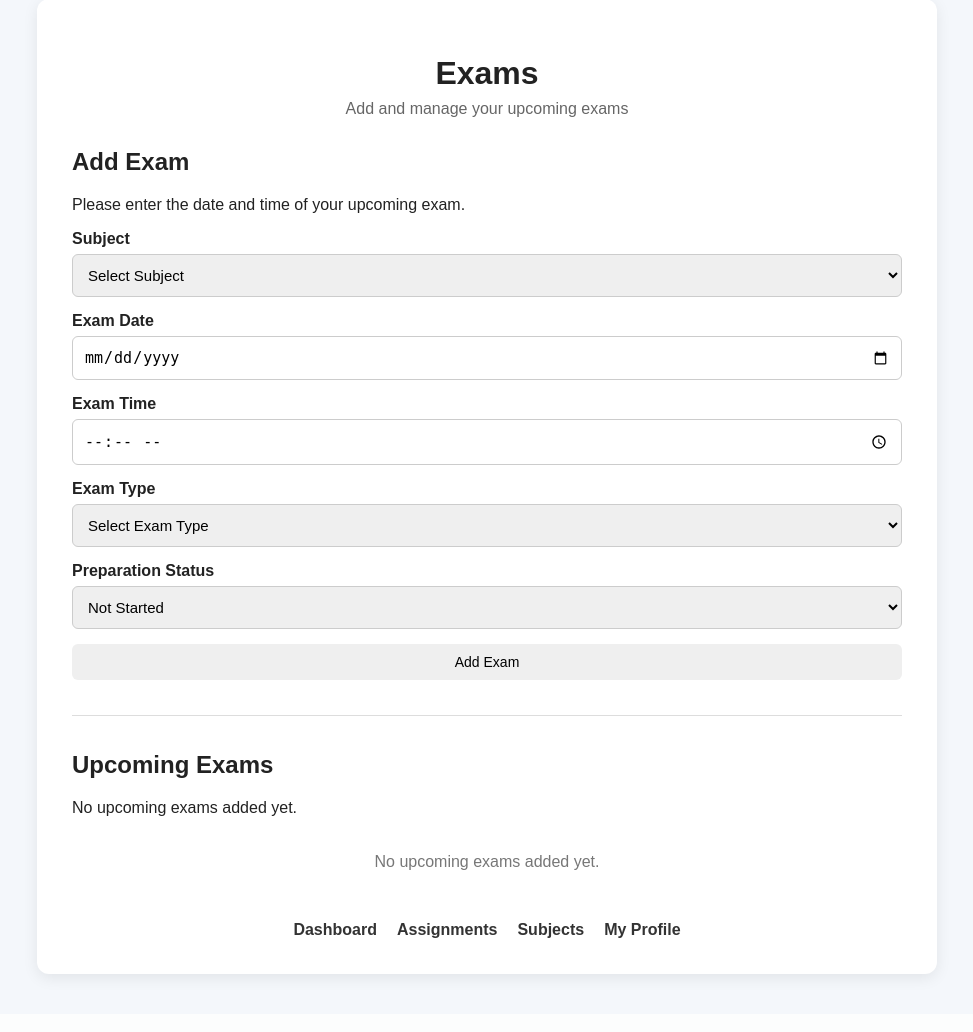
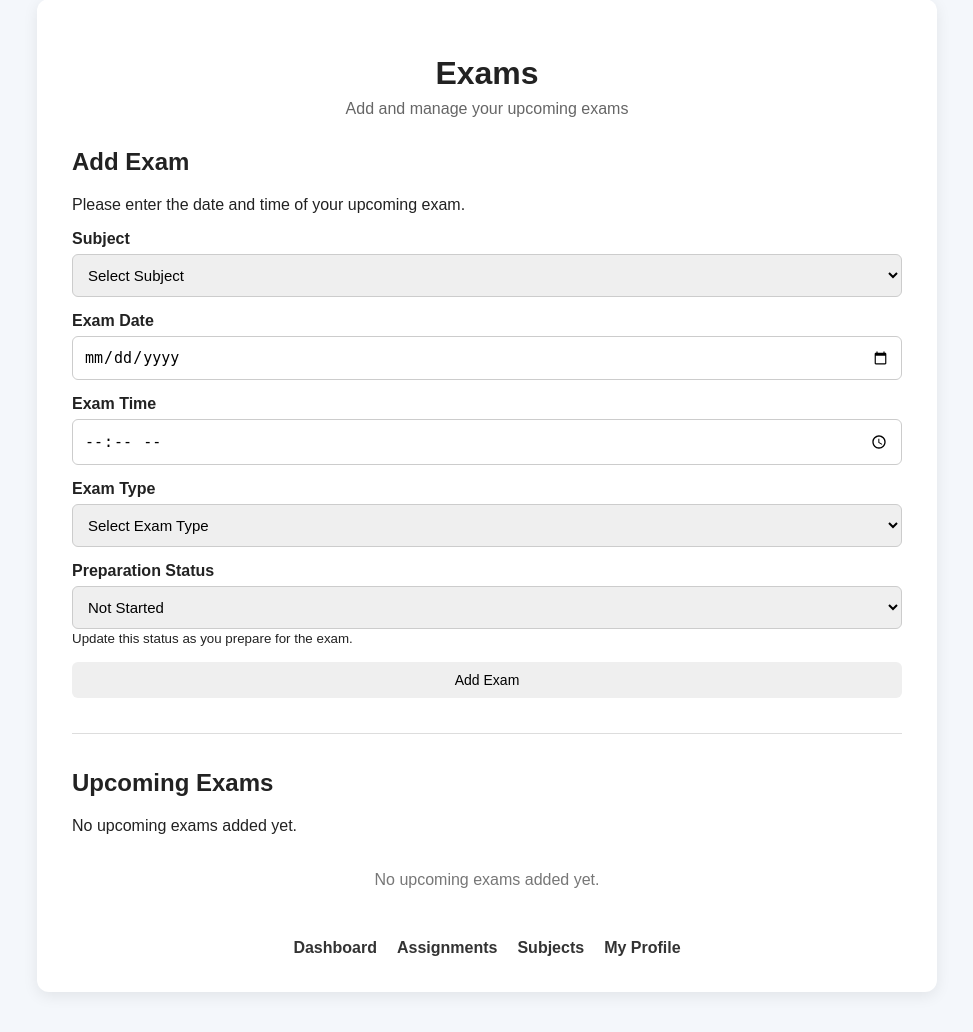
Before and after one commit to ganeshvibhuti30-prog/Student-Study-Planner, a Flask app: page /exams in a window 1280 px wide. Shown: the part 41-1073 px from the top of the page, without its empty margins (153-1126 px from the left). Before the commit the page ends 1024 px from the top, so only its background shows below. Run offline with Flask 3, Linux system fonts and the light colour scheme; the visitor is signed in with stand-in values (Sample User, id 1); data that the repository does not hold is empty.

Commit message:
Add preparation status guidance

```diff
--- a/templates/exams.html
+++ b/templates/exams.html
@@ -163,6 +163,9 @@
                     </option>
 
                 </select>
+                <small>
+    Update this status as you prepare for the exam.
+</small>
 
 
                 <button type="submit">
```
